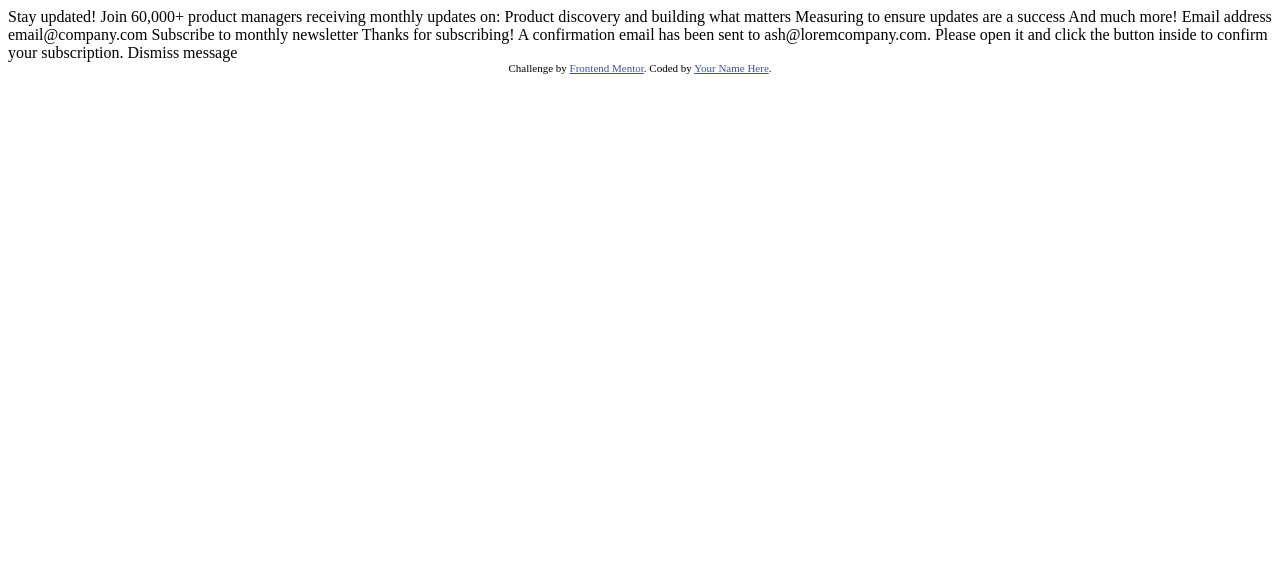
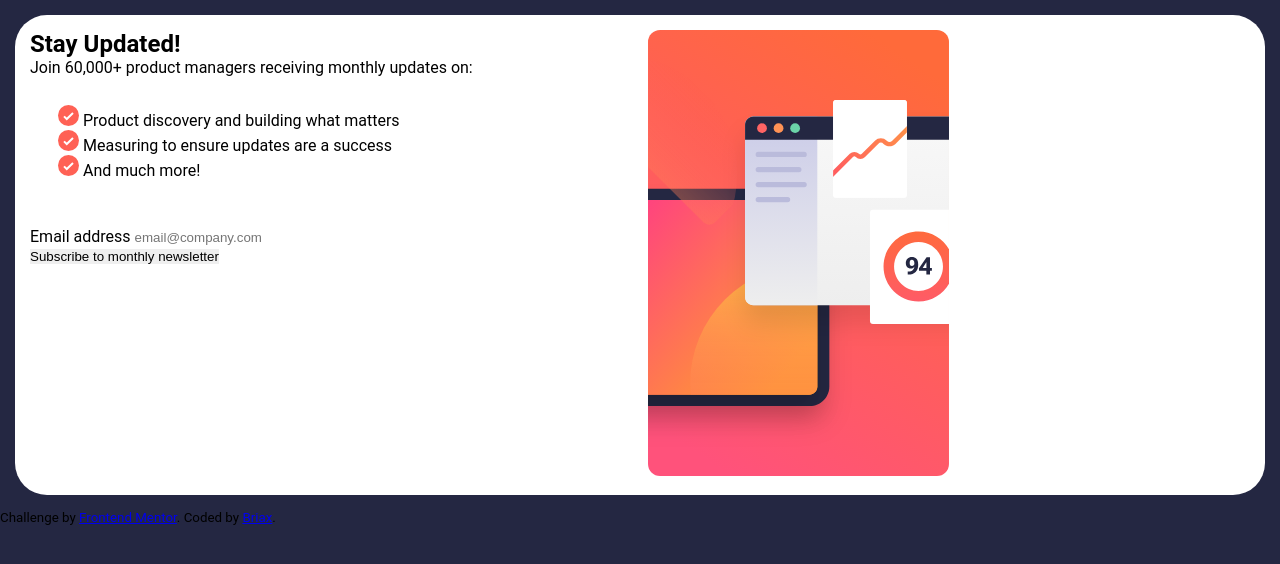
Before and after one commit to Devbriax/newsletter-sign-up-with-success-message-main, a plain HTML site: page index.html in a window 1280 px wide. Drawn offline with Linux system fonts and the light colour scheme; a web font is replaced by a local one.

Commit message:
Recent updates and amendments
Signed-off-by: Brian JL. Mabaso| MBxZO <mbrianjnr02@gmail.com>

```diff
--- /dev/null
+++ b/css/styles.css
@@ -0,0 +1,73 @@
+@import url('http://www.fonts.google.com/specimen/Roboto');
+/* Newsletter styling */
+:root {
+  --Mobile: 375px;
+  --Desktop: 1440px;
+  --Tomato-color: hsl(4,100%,67%);
+  --Neutral-dark-slate-grey: hsl(234, 29%, 20%);
+  --Neutral-charcoal-grey: hsl(235, 18%, 26%);
+  --Neutral-grey: hsl(231, 7%, 60%);
+  --Neutral-white: hsl(0, 0%, 100%);
+/* Body copy Paragraph*/
+  --Typography-body-copy-font-size: 16px;
+/*Font*/
+  --Roboto: 'Roboto', sans-serif;
+  --font-weights: 400, 700;
+}
+
+* {
+  margin: 0;
+  padding: 0;
+  border: 0;
+}
+
+body {
+background-color: var(--Neutral-dark-slate-grey);
+font-family: var(--Roboto);
+}
+
+#container {
+  column-count: 2;
+  background-color: var(--Neutral-white);
+  border-radius: 2em;
+  padding: 15px;
+  margin: 15px;
+}
+
+.list {
+  padding: 23px;
+  margin: 5px;
+  list-style: none;
+}
+
+email input {
+  width: 100%;
+  padding: 10px;
+  border-radius: 5px;
+  border: 1px solid var(---Neutral-charcoal-grey);
+}
+
+/* Success page styling */
+.container {
+  display: grid;
+  place-items: center;
+  height: 100vh;
+}
+
+.success-pop-up {
+  background-color: var(--Neutral-white);
+  padding: 1em;
+  margin: 15px;
+  width: 25%;
+  border-radius: 20px;
+}
+
+.success-pop-up button {
+  background-color: var(--Tomato-color);
+  color: var(--Neutral-white);
+  padding: 10px;
+  border-radius: 7px;
+  width: 60%;
+  font-size: var(--Typography-body-copy-font-size);
+  cursor: pointer;
+}
--- a/index.html
+++ b/index.html
@@ -1,52 +1,63 @@
 <!DOCTYPE html>
 <html lang="en">
-<head>
-  <meta charset="UTF-8">
-  <meta name="viewport" content="width=device-width, initial-scale=1.0"> <!-- displays site properly based on user's device -->
 
-  <link rel="icon" type="image/png" sizes="32x32" href="./assets/images/favicon-32x32.png">
+  <head>
+    <meta charset="UTF-8">
+    <meta name="viewport" content="width=device-width, initial-scale=1.0">
+    <link rel="icon" type="image/png" sizes="32x32" href="assets/images/favicon-32x32.png">
+    <title>Frontend Mentor | Newsletter sign-up form with success message</title>
+    <link rel="stylesheet" href="/css/styles.css">
 
-  <title>Frontend Mentor | Newsletter sign-up form with success message</title>
+  </head>
 
-  <!-- Feel free to remove these styles or customise in your own stylesheet 👍 -->
-  <style>
-    .attribution { font-size: 11px; text-align: center; }
-    .attribution a { color: hsl(228, 45%, 44%); }
-  </style>
-</head>
-<body>
+  <body>
+    <main id="container">
+      <div class="left-side">
+        <h2>Stay Updated!</h2>
+        <p>
+          Join 60,000+ product managers receiving monthly updates on:
+        </p>
+        <ul class="list">
+          <li>
+            <span>
+              <img src="assets/images/icon-list.svg" alt=""></span>
+            Product discovery and building what matters
+          </li>
+          <li>
+            <span>
+              <img src="assets/images/icon-list.svg" alt="">
+            </span>Measuring to ensure updates are a success
+          </li>
+          <li>
+            <span>
+              <img src="assets/images/icon-list.svg" alt="">
+            </span>And much more!
+          </li>
+        </ul>
+        <br>
+        <form action="" method="post">
+          <label for="email-address">
+            Email address
+          </label>
+          <input type="email" name="email-address" placeholder="email@company.com">
+          <br>
+          <button type="submit">Subscribe to monthly newsletter</button>
+        </form>
+      </div>
+      <div class="right-side">
+        <img src="assets/images/illustration-sign-up-desktop.svg" alt="illustration-sign-up-desktop-image" width="50%">
+      </div>
+    </main>
 
-  <!-- Sign-up form start -->
+    <footer>
+      <div class="attribution">
+        <small>
+          <p>
+            Challenge by <a href="https://www.frontendmentor.io?ref=challenge" target="_blank">Frontend Mentor</a>.
+            Coded by <a href="#">Briax</a>.
+          </p>
+        </small>
+      </div>
+    </footer>
 
-  Stay updated!
-
-  Join 60,000+ product managers receiving monthly updates on:
-
-  Product discovery and building what matters
-  Measuring to ensure updates are a success
-  And much more!
-
-  Email address
-  email@company.com
-
-  Subscribe to monthly newsletter
-
-  <!-- Sign-up form end -->
-
-  <!-- Success message start -->
-
-  Thanks for subscribing!
-
-  A confirmation email has been sent to ash@loremcompany.com.
-  Please open it and click the button inside to confirm your subscription.
-
-  Dismiss message
-
-  <!-- Success message end -->
-
-  <div class="attribution">
-    Challenge by <a href="https://www.frontendmentor.io?ref=challenge" target="_blank">Frontend Mentor</a>.
-    Coded by <a href="#">Your Name Here</a>.
-  </div>
-</body>
 </html>
```
Also changed, not shown: success.html (added, +26 -0 lines), assets/design/active-states.jpg (renamed from design/active-states.jpg), assets/design/desktop-design.jpg (renamed from design/desktop-design.jpg), assets/design/desktop-preview.jpg (renamed from design/desktop-preview.jpg), assets/design/desktop-success-active.jpg (renamed from design/desktop-success-active.jpg), assets/design/desktop-success.jpg (renamed from design/desktop-success.jpg), assets/design/error-states.jpg (renamed from design/error-states.jpg), assets/design/mobile-design.jpg (renamed from design/mobile-design.jpg), assets/design/mobile-success.jpg (renamed from design/mobile-success.jpg), 6 other files.
